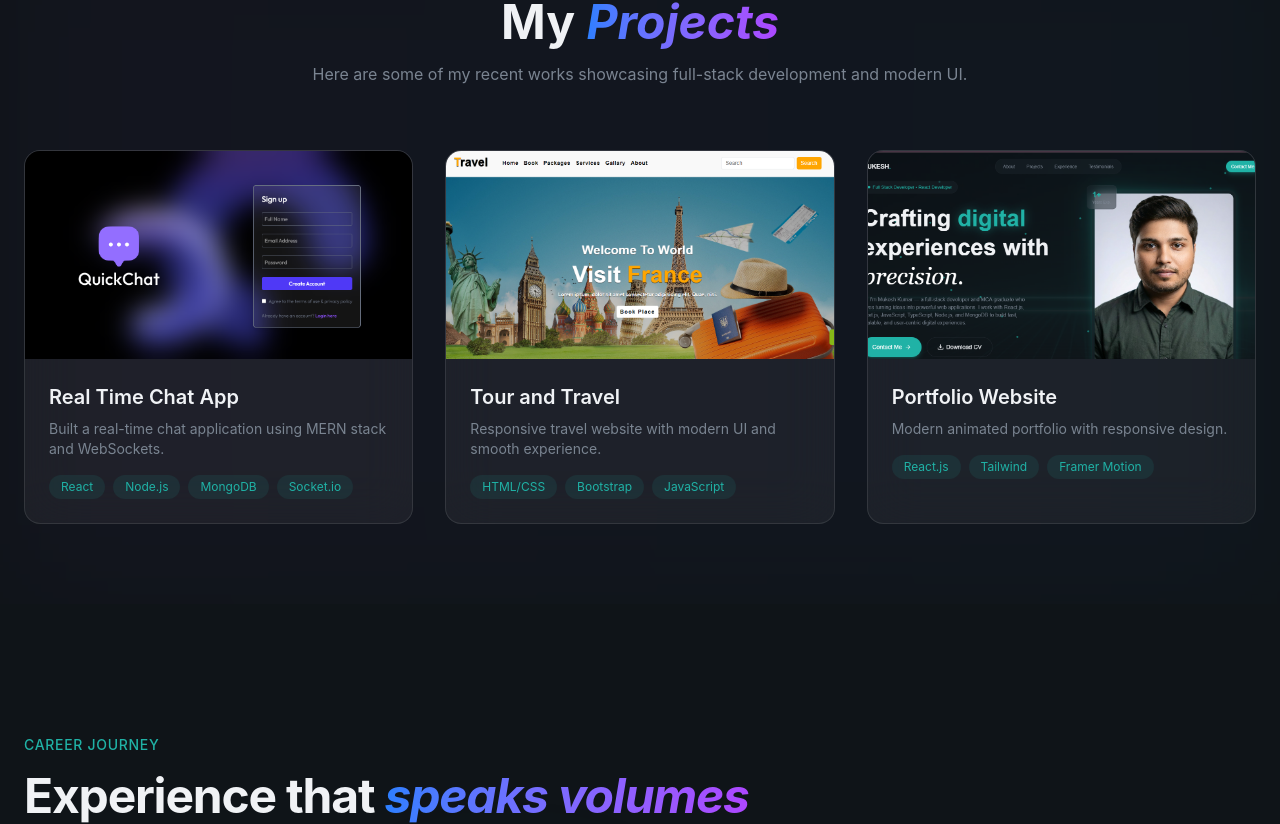
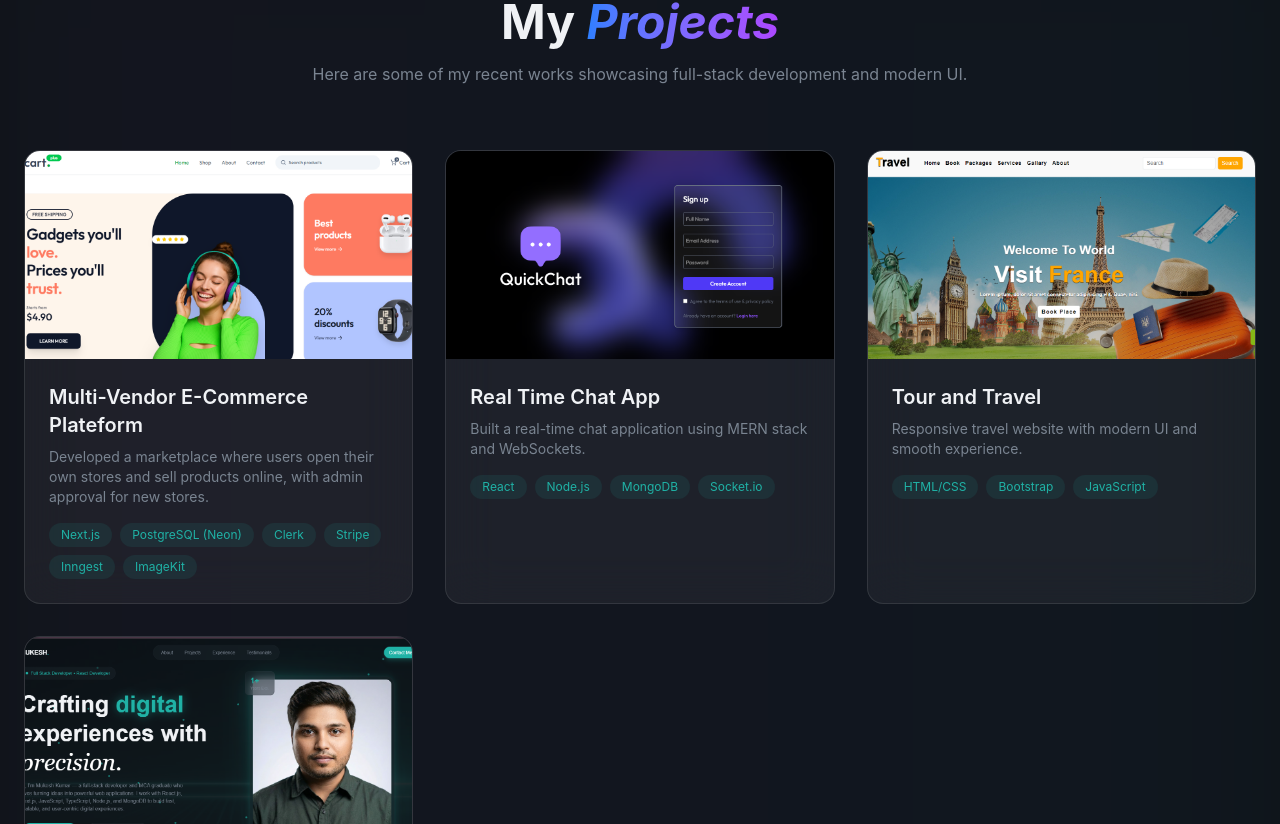
Before and after one commit to Mukesh-1320/My-Portfolio, a React (Vite) app: page / in a window 1280 px wide. Shown: the part 1976-2800 px from the top of the page. Built offline with nearby package versions, Linux system fonts and the light colour scheme.

Commit message:
add new project

```diff
--- a/src/sections/Projects.jsx
+++ b/src/sections/Projects.jsx
@@ -4,7 +4,7 @@ import { motion } from "framer-motion";
 import { ExternalLink } from "lucide-react";
 import { FaGithub } from "react-icons/fa";
 
-// 🔥 Animation Variant
+//  Animation Variant
 const fadeUp = {
   hidden: { opacity: 0, y: 40 },
   show: (i = 1) => ({
@@ -18,8 +18,17 @@ const fadeUp = {
   }),
 };
 
-// 🔥 Projects Data
+//  Projects Data
 const projects = [
+   {
+    title: "Multi-Vendor E-Commerce Plateform",
+    description:
+      "Developed a marketplace where users open their own stores and sell products online, with admin approval for new stores.",
+    tech: ["Next.js", "PostgreSQL (Neon)", "Clerk", "Stripe", "Inngest", "ImageKit"],
+    image: "/projects/gocart.png",
+    github: "https://github.com/Mukesh-1320/gocart",
+    live: "https://chat-app-orcin-mu-19.vercel.app/login",
+  },
   {
     title: "Real Time Chat App",
     description:
```
Also changed, not shown: public/projects/gocart.png (added).
